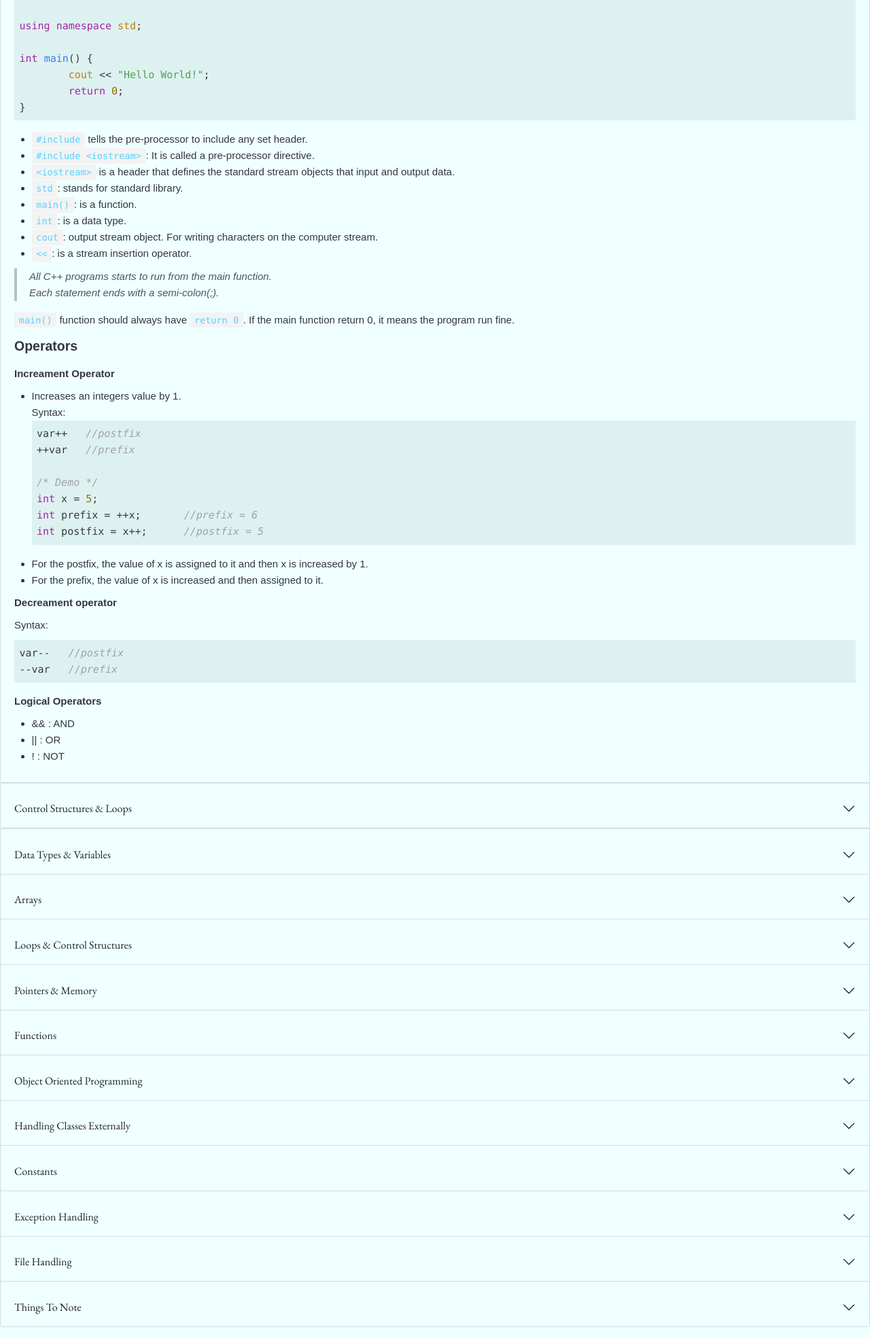
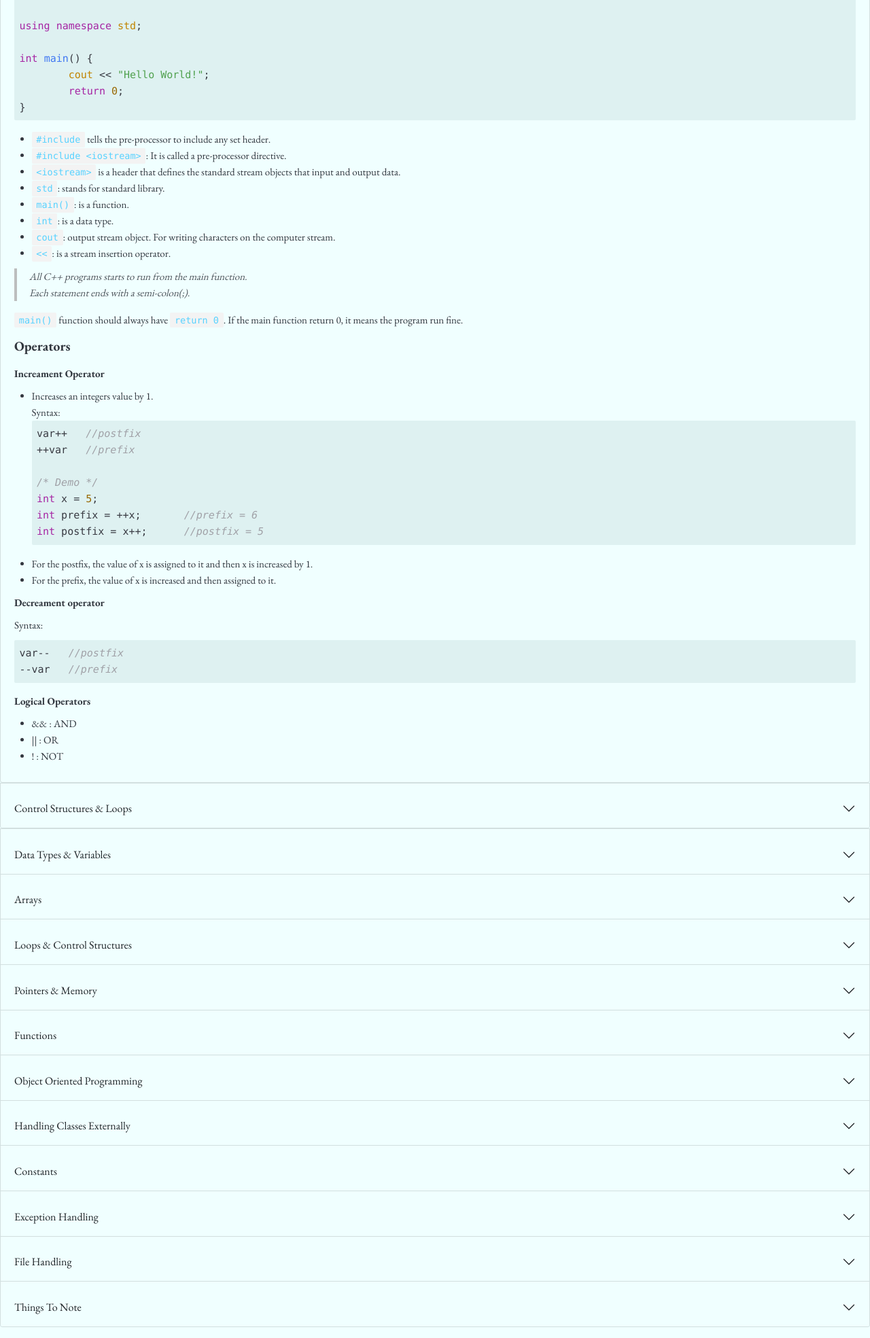
Before and after one commit to project-graveyard/Self-Reference, a Flask app: page /cpp in a window 1280 px wide. Shown: the part 174-2143 px from the top of the page at 68% size. Run offline with Flask 2, Linux system fonts and the light colour scheme; some libraries are stand-ins or nearby versions.

Commit message:
change the global font to EBGaramond

```diff
--- a/app/templates/joplin.html
+++ b/app/templates/joplin.html
@@ -5,13 +5,19 @@
       pre{font-family:monospace,monospace;font-size:1em}a{background-color:transparent;-webkit-text-decoration-skip:objects}
       b,strong{font-weight:bolder}small{font-size:80%}img{border-style:none}
 
+      /* Custom css font family */
+      @font-face {
+        font-family: EBGaramond;
+        src: url(fonts/EBGaramond-VariableFont_wght.ttf);
+      }
+
       .body {
           font-size: 15px;
           color: #32373F;
           word-wrap: break-word;
           line-height: 1.6em;
           background-color: azure;
-          font-family: 'Avenir', 'Arial', sans-serif;
+          font-family: EBGaramond;
           padding-bottom: 0px;
           padding-top: 0px;
       }
@@ -200,7 +206,7 @@
           padding: .5em 1em .5em 1em;
           font-size: 15;
           color: #32373F;
-          font-family: 'Avenir', 'Arial', sans-serif;
+          font-family: EBGaramond;
       }
 
       .jop-tinymce table td,
@@ -390,7 +396,7 @@
 
               ul.joplin-checklist li::before {
                   content:"\f14a";
-                  font-family:"Font Awesome 5 Free";
+                  font-family: EBGaramond;
                   background-size: 16px 16px;
                   pointer-events: all;
                   cursor: pointer;
@@ -404,7 +410,6 @@
               .joplin-checklist li:not(.checked)::before {
                   content:"\f0c8";
               }
-  .mermaid { background-color: white; width: 640px; }
 
   /*******************************************************************************
  * Nord2 - A sub-theme of Joplin's Built-in Nord theme.
```
